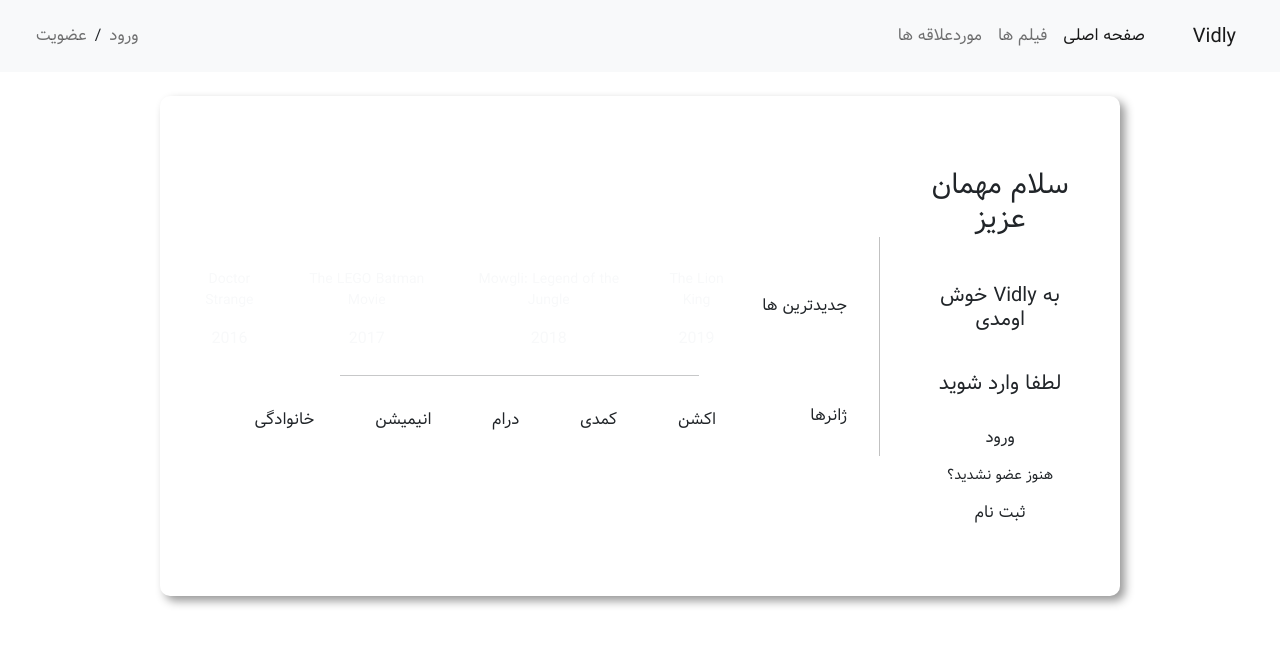
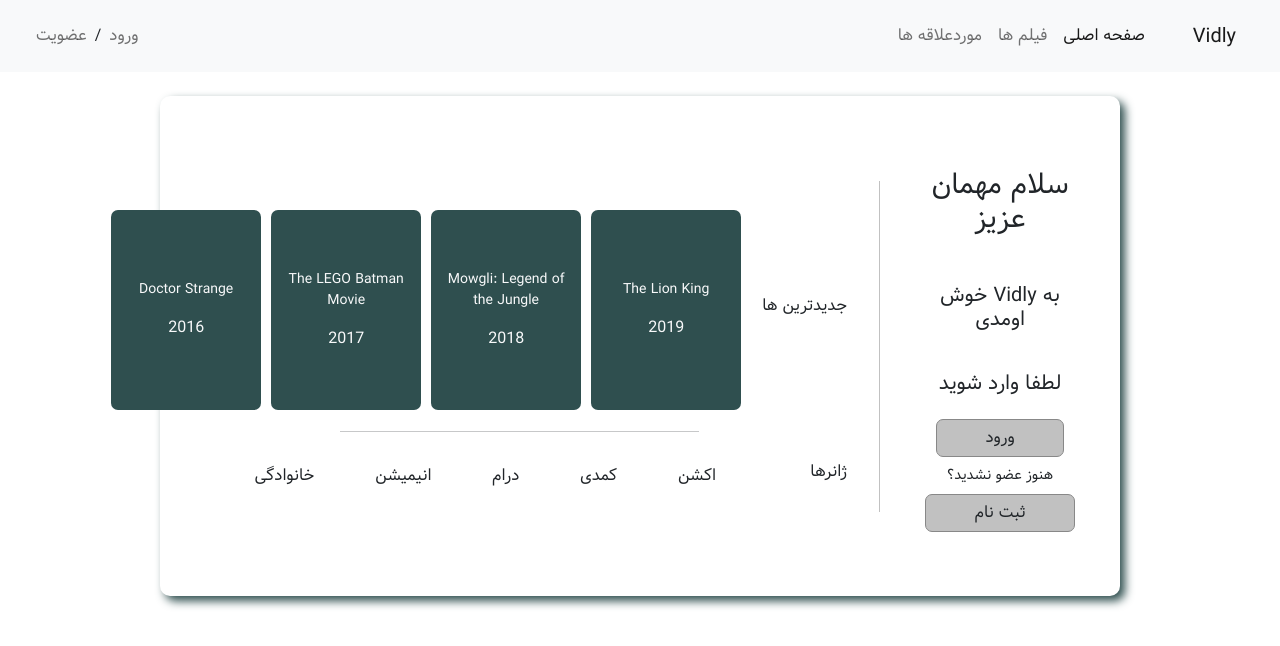
Before and after one commit to mjjahangiri/vidly, a React (Create React App) app: page / in a window 1280 px wide. Shown: the top 646 px of the page. Built offline with nearby package versions, Linux system fonts and the light colour scheme; data requests are answered from the project's data file.

Commit message:
little change style

```diff
--- a/src/index.css
+++ b/src/index.css
@@ -38,7 +38,7 @@ code {
 }
 .contain {
   border-radius: 10px;
-  box-shadow: 5px 5px 10px #999;
+  box-shadow: 5px 5px 10px darkslategrey;
 }
 #welcom {
   border-top-right-radius: 10px;
@@ -78,3 +78,27 @@ code {
   border-radius: 15px !important;
   color: #f5f5f5;
 }
+button:hover {
+  background-color: darkslategray !important;
+  color: #fff !important;
+  border-radius: 7px !important;
+  transform: scaleX(1.1);
+  transition: all 0.2s ease-in-out;
+}
+button {
+  background-color: #c1c1c1 !important;
+  border: 1px solid #888 !important;
+  border-radius: 7px !important;
+}
+.movieSection {
+  background-color: darkslategray;
+  border-radius: 7px;
+  height: 200px;
+  width: 150px;
+  margin: 5px;
+}
+.movieSection:hover {
+  opacity: 0.9;
+  transform: translateX(5px);
+  transition: all 0.2s ease-in-out;
+}
```
